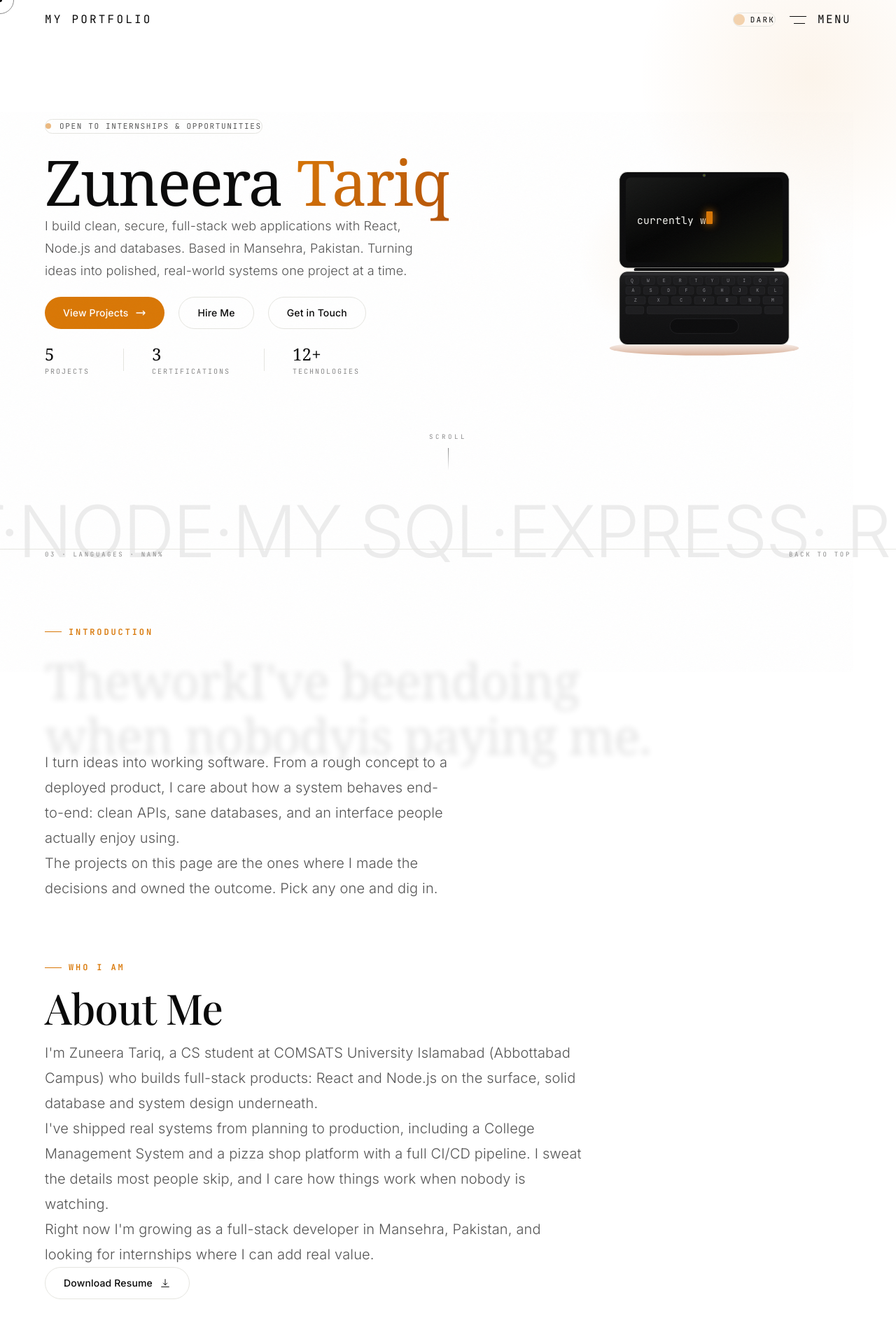
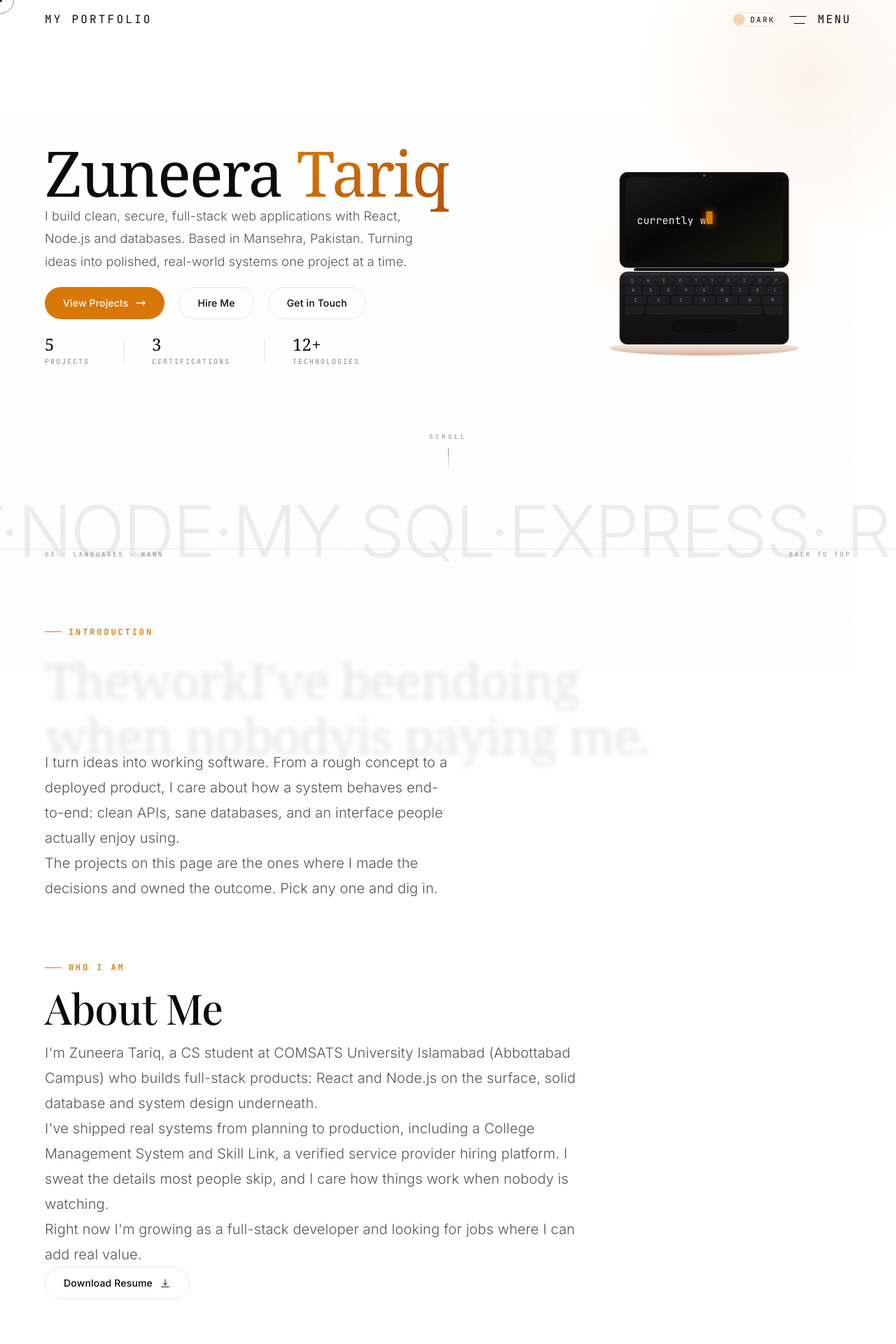
Before and after one commit to Zuneera134/My-Portfolio, a Next.js app: page / in a window 1280 px wide. Shown: the top 1920 px of the page at 70% size. Built offline with nearby package versions, Linux system fonts and the light colour scheme.

Commit message:
Update-about-skills-and-projects-polish-readme

```diff
--- a/src/components/sections/About.tsx
+++ b/src/components/sections/About.tsx
@@ -45,13 +45,14 @@ export default function About() {
             </p>
             <p className="text-lg md:text-xl leading-relaxed text-fg-muted font-light mt-6">
               I&apos;ve shipped real systems from planning to production,
-              including a College Management System and a pizza shop platform
-              with a full CI/CD pipeline. I sweat the details most people
-              skip, and I care how things work when nobody is watching.
+              including a College Management System and Skill Link, a
+              verified service provider hiring platform. I sweat the details
+              most people skip, and I care how things work when nobody is
+              watching.
             </p>
             <p className="text-lg md:text-xl leading-relaxed text-fg-muted font-light mt-6">
-              Right now I&apos;m growing as a full-stack developer in Mansehra,
-              Pakistan, and looking for internships where I can add real value.
+              Right now I&apos;m growing as a full-stack developer and looking
+              for jobs where I can add real value.
             </p>
 
             <a
--- a/src/components/sections/Hero.tsx
+++ b/src/components/sections/Hero.tsx
@@ -6,14 +6,13 @@ import { scrollToSection } from "@/lib/scroll";
 import HeroLaptop from "./HeroLaptop";
 
 export default function Hero() {
-  const badge = useRef<HTMLDivElement>(null);
   const name = useRef<HTMLDivElement>(null);
   const desc = useRef<HTMLDivElement>(null);
   const actions = useRef<HTMLDivElement>(null);
   const stats = useRef<HTMLDivElement>(null);
 
   useEffect(() => {
-    const list = [badge, name, desc, actions, stats];
+    const list = [name, desc, actions, stats];
     const tl = gsap.timeline({ delay: 0.2 });
     list.forEach((r, i) => {
       if (!r.current) return;
@@ -46,13 +45,6 @@ export default function Hero() {
 
       <div className="relative z-10 w-full max-w-[1200px] mx-auto pt-12 pb-8 px-6 flex items-center gap-6 md:gap-8 lg:gap-10">
         <div className="flex-1">
-        <div ref={badge} className="opacity-0 mb-2!">
-          <span className="inline-flex items-center gap-3 px-4 py-2 rounded-full border border-border text-[11px] font-mono tracking-[0.15em] uppercase text-fg-muted">
-            <span className="w-2 h-2 rounded-full bg-accent animate-pulse" />
-            Open to Internships &amp; Opportunities
-          </span>
-        </div>
-
         <div ref={name} className="mt-5! opacity-0">
           <h1 className="font-display text-[clamp(2.8rem,7vw,6rem)] leading-[1.05] font-medium tracking-tight">
             Zuneera{" "}
--- a/src/components/sections/Services.tsx
+++ b/src/components/sections/Services.tsx
@@ -92,7 +92,7 @@ export default function Services() {
               ref={(el) => { cardRefs.current[i] = el; }}
               className="card group relative flex flex-col overflow-hidden"
             >
-              <div className="text-accent mb-5">{service.icon}</div>
+              <div className="text-accent mb-8!">{service.icon}</div>
               <h3 className="font-display text-xl leading-tight font-medium">
                 {service.title}
               </h3>
--- a/src/components/sections/Skills.tsx
+++ b/src/components/sections/Skills.tsx
@@ -21,7 +21,7 @@ const skillGroups = [
   },
   {
     category: "Concepts",
-    items: ["Data Structures", "OOP", "Problem Solving"],
+    items: ["Data Structures", "OOP", "Problem Solving", "DBMS", "OS"],
   },
 ];
 
--- a/src/components/sections/Tools.tsx
+++ b/src/components/sections/Tools.tsx
@@ -27,7 +27,7 @@ const TOOLS = [
   },
   {
     name: "GitHub",
-    color: "#181717",
+    color: "var(--color-fg)",
     path: "M12 .297c-6.63 0-12 5.373-12 12 0 5.303 3.438 9.8 8.205 11.385.6.113.82-.258.82-.577 0-.285-.01-1.04-.015-2.04-3.338.724-4.042-1.61-4.042-1.61C4.422 18.07 3.633 17.7 3.633 17.7c-1.087-.744.084-.729.084-.729 1.205.084 1.838 1.236 1.838 1.236 1.07 1.835 2.809 1.305 3.495.998.108-.776.417-1.305.76-1.605-2.665-.3-5.466-1.332-5.466-5.93 0-1.31.465-2.38 1.235-3.22-.135-.303-.54-1.523.105-3.176 0 0 1.005-.322 3.3 1.23.96-.267 1.98-.399 3-.405 1.02.006 2.04.138 3 .405 2.28-1.552 3.285-1.23 3.285-1.23.645 1.653.24 2.873.12 3.176.765.84 1.23 1.91 1.23 3.22 0 4.61-2.805 5.625-5.475 5.92.42.36.81 1.096.81 2.22 0 1.606-.015 2.896-.015 3.286 0 .315.21.69.825.57C20.565 22.092 24 17.592 24 12.297c0-6.627-5.373-12-12-12",
   },
   {
--- a/src/data/projects.ts
+++ b/src/data/projects.ts
@@ -62,7 +62,7 @@ export const projects: Project[] = [
     subtitle: "AI-centric Human Resource Management System",
     description:
       "AI-assisted HR system with employee, attendance, leave and approval workflows, plus resume parsing and AI candidate screening.",
-    tech: ["React.js", "Node.js", "Express.js", "MongoDB", "AI"],
+    tech: ["React.js", "Node.js", "Express.js", "MongoDB"],
     role: "Full Stack Developer, TechNest x Insiscos",
     year: "2026",
     color: "#8B5CF6",
@@ -76,7 +76,7 @@ export const projects: Project[] = [
     subtitle: "Pizza Burger Shop, full-stack production platform",
     description:
       "Production-grade ordering platform for a pizza & burger shop. Next.js + Node/Express + MongoDB in a monorepo, with CI/CD, automated security scans, and zero-downtime rollbacks.",
-    tech: ["Next.js", "TypeScript", "Node.js", "Express.js", "MongoDB", "Flutter"],
+    tech: ["Next.js", "Node.js", "Express.js", "MongoDB"],
     role: "Full Stack Developer, Insiscos",
     year: "2026",
     color: "#FF6B35",
```
Also changed, not shown: 1 other file (tests, documents, lock files or other folders).
